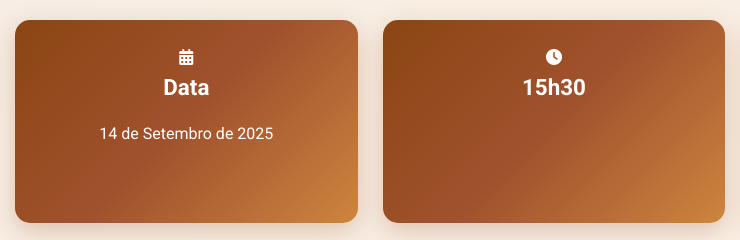
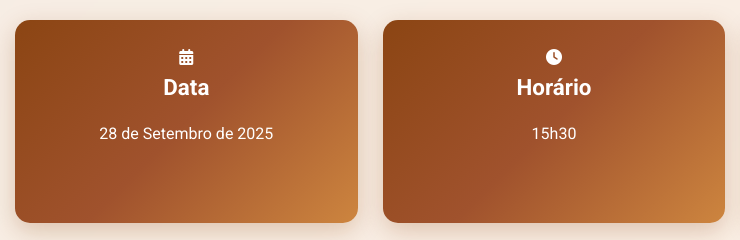
Before and after one commit to centroespiritaneel/vichocolatemusical, a plain HTML site: page index.html in a window 1280 px wide. Shown: the part 249-489 px from the top of the page, 86-826 px from the left. Drawn offline with Linux system fonts and the light colour scheme.

Commit message:
Update index.html

```diff
--- a/index.html
+++ b/index.html
@@ -686,12 +686,12 @@
                 <div class="event-detail">
                     <i class="fas fa-calendar-alt"></i>
                     <h3>Data</h3>
-                    <p>14 de Setembro de 2025</p>
+                    <p>28 de Setembro de 2025</p>
                 </div>
                 <div class="event-detail">
                     <i class="fas fa-clock"></i>
-                    <h3>15h30</h3>
-                    <p></p>
+                    <h3>Horário</h3>
+                    <p>15h30</p>
                 </div>
                 <div class="event-detail">
                     <i class="fas fa-map-marker-alt"></i>
```
